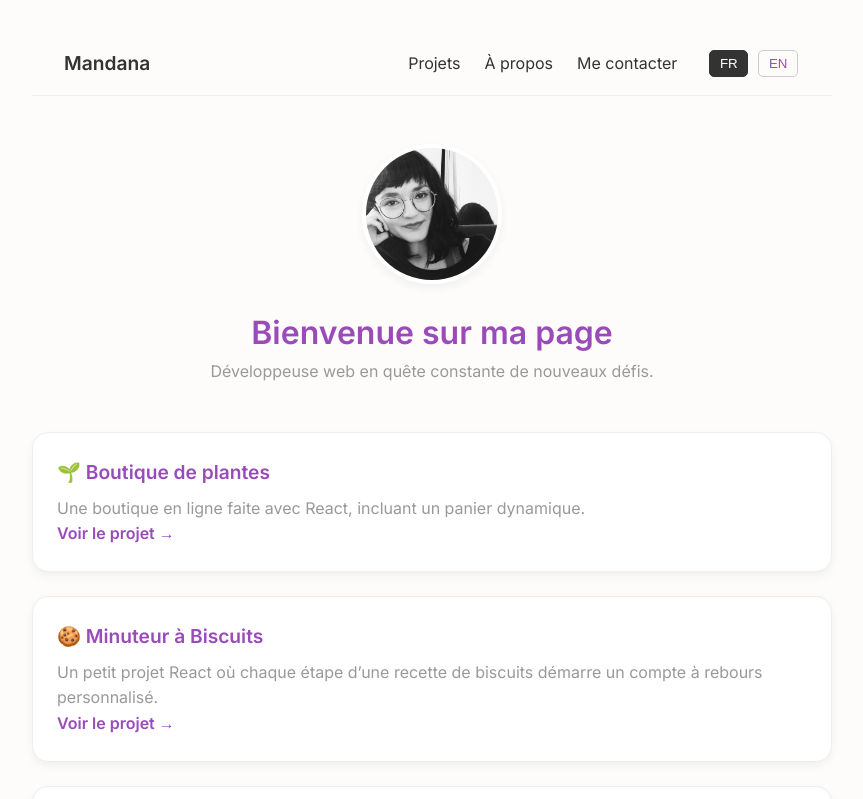
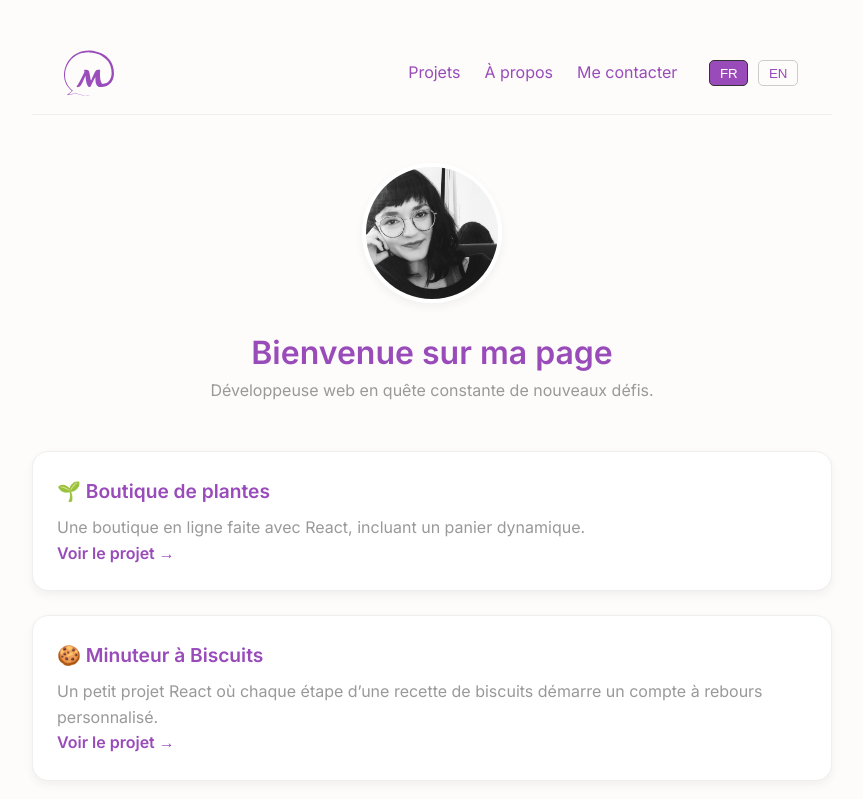
Before and after one commit to Manzana1/HomePage, a React (Vite) app: page / in a window 1280 px wide. Shown: the top 799 px of the page, without its empty margins (208-1071 px from the left). Built offline with nearby package versions, Linux system fonts and the light colour scheme.

Commit message:
Adding a logo

```diff
--- a/src/components/Navbar.jsx
+++ b/src/components/Navbar.jsx
@@ -7,7 +7,7 @@
 
   return (
     <nav className="nav">
-      <div className="logo">Mandana</div>
+      <img src="/public/logo.svg" alt="Logo" className="logo" />
 
       <button className="hamburger" onClick={toggleMenu}>
         ☰
--- a/src/style/main.css
+++ b/src/style/main.css
@@ -53,8 +53,8 @@
   margin-bottom: 3rem;
 }
 .logo {
-  font-weight: bold;
-  font-size: 1.2rem;
+  width: 50px;
+  height: 50px;
 }
 
 .hamburger {
@@ -74,7 +74,7 @@
 
 .nav-links li a {
   text-decoration: none;
-  color: #333;
+  color: #994bba;
   font-weight: 500;
 }
 
@@ -89,7 +89,7 @@
 }
 
 .lang-switch button.active {
-  background-color: #333;
+  background-color: #994bba;
   color: white;
   border-color: #333;
 }
```
Also changed, not shown: public/logo.svg (added).
